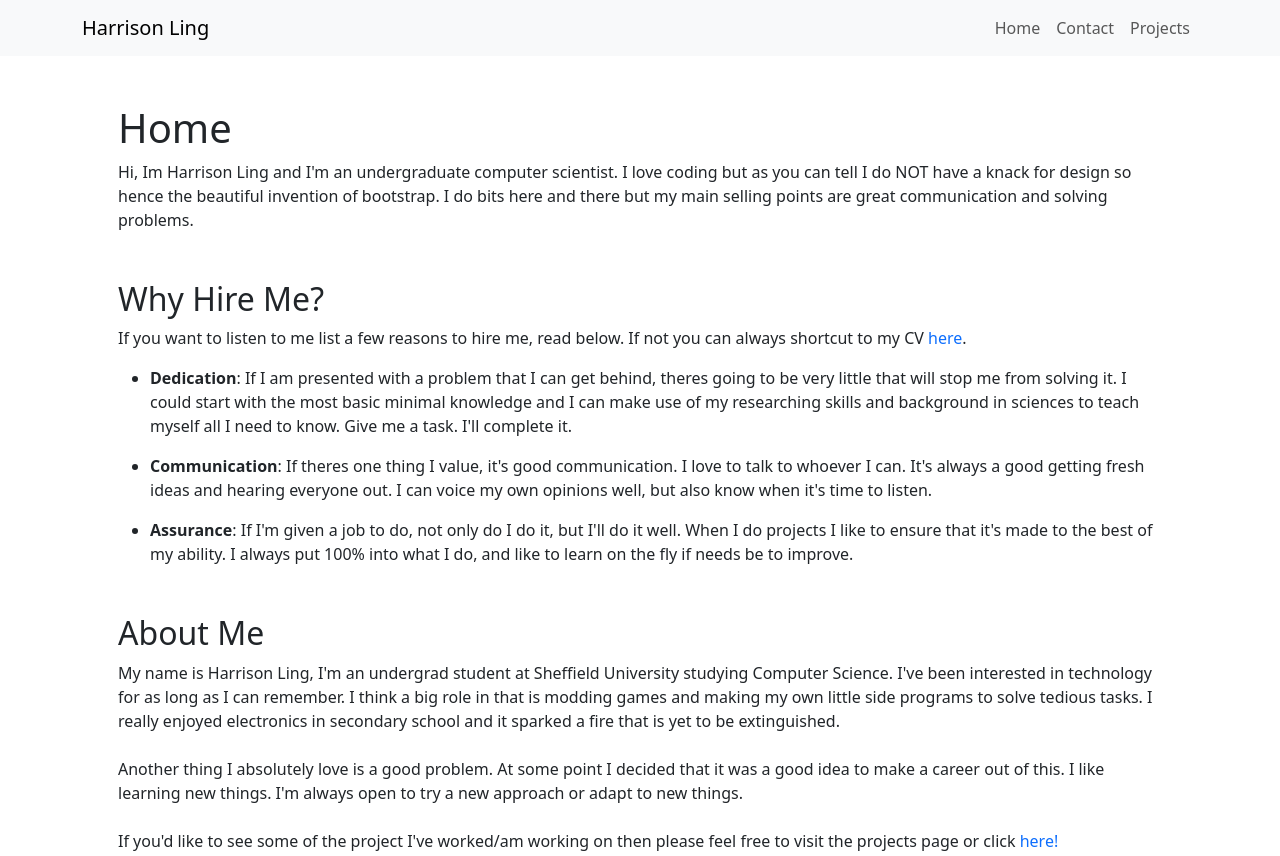
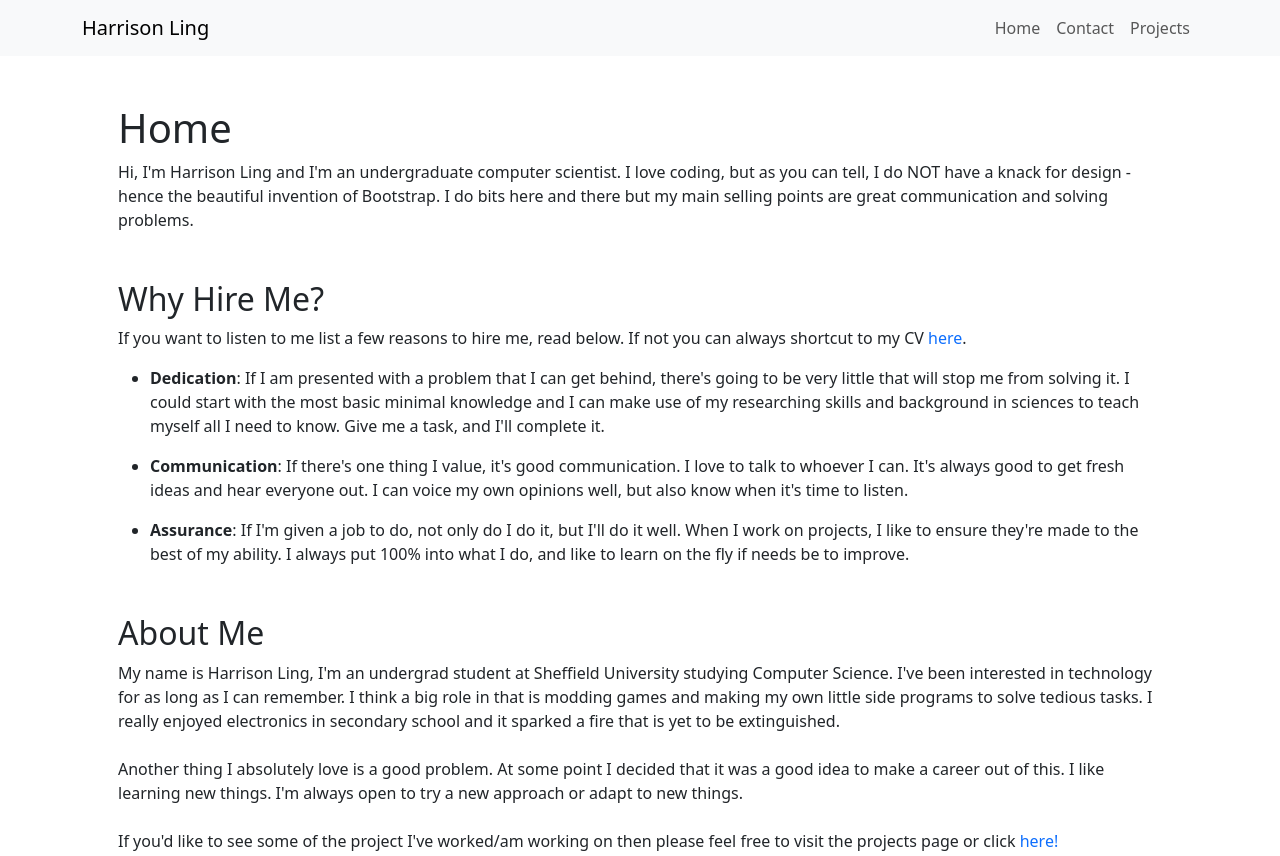
Before and after one commit to HarrisonCode115/HarrisonPortfolio, a plain HTML site: page html/index.html in a window 1280 px wide. Shown: the top 856 px of the page. Drawn offline with nearby package versions, Linux system fonts and the light colour scheme.

Commit message:
Spell check

```diff
--- a/html/index.html
+++ b/html/index.html
@@ -27,8 +27,8 @@
     <div class="container margin-5 p-5">
         <div id="home-text" class="mb-5">
             <h1>Home</h1>
-            <p>Hi, Im Harrison Ling and I'm an undergraduate computer scientist. I love coding but as you can tell I do
-                NOT have a knack for design so hence the beautiful invention of bootstrap.
+            <p>Hi, I'm Harrison Ling and I'm an undergraduate computer scientist. I love coding, but as you can tell, I do
+                NOT have a knack for design - hence the beautiful invention of Bootstrap.
                 I do bits here and there but my main selling points are great communication and solving problems.
             </p>
         </div>
@@ -39,25 +39,25 @@
                 shortcut to my CV <a href="../Harrison CV.pdf">here</a>.</p>
             <ul>
                 <li>
-                    <strong>Dedication</strong>: If I am presented with a problem that I can get behind, theres going to
+                    <strong>Dedication</strong>: If I am presented with a problem that I can get behind, there's going to
                     be very little that will stop me from solving it.
                     I could start with the most basic minimal knowledge and I can make use of my researching skills and
                     background in sciences to teach myself all I need to know.
-                    Give me a task. I'll complete it.
+                    Give me a task, and I'll complete it.
                 </li>
             </ul>
             <ul>
                 <li>
-                    <strong>Communication</strong>: If theres one thing I value, it's good communication. I love to talk
+                    <strong>Communication</strong>: If there's one thing I value, it's good communication. I love to talk
                     to
-                    whoever I can. It's always a good getting fresh ideas and hearing everyone out. I can voice my
+                    whoever I can. It's always good to get fresh ideas and hear everyone out. I can voice my
                     own opinions well, but also know when it's time to listen.
                 </li>
             </ul>
             <ul>
                 <li>
                     <strong>Assurance</strong>: If I'm given a job to do, not only do I do it, but I'll do it well. When
-                    I do projects I like to ensure that it's made to the best of my ability.
+                    I work on projects, I like to ensure they're made to the best of my ability.
                     I always put 100% into what I do, and like to learn on the fly if needs be to improve.
                 </li>
             </ul>
@@ -100,7 +100,7 @@
                 <li><strong>Languages (Programming)</strong>: Java, Python, Ruby, JavaScript </li>
                 <li><strong>Languages (Spoken)</strong>: English (Native), German (very very basic but aiming to
                     improve!) </li>
-                <li><strong>Frameworks</strong>: Springboot, Sinatra</li>
+                <li><strong>Frameworks</strong>: Spring Boot, Sinatra</li>
             </ul>
         </div>
         <div id="interests" class="mb-5">
```
Also changed, not shown: html/contact.html (+1 -1 lines).
